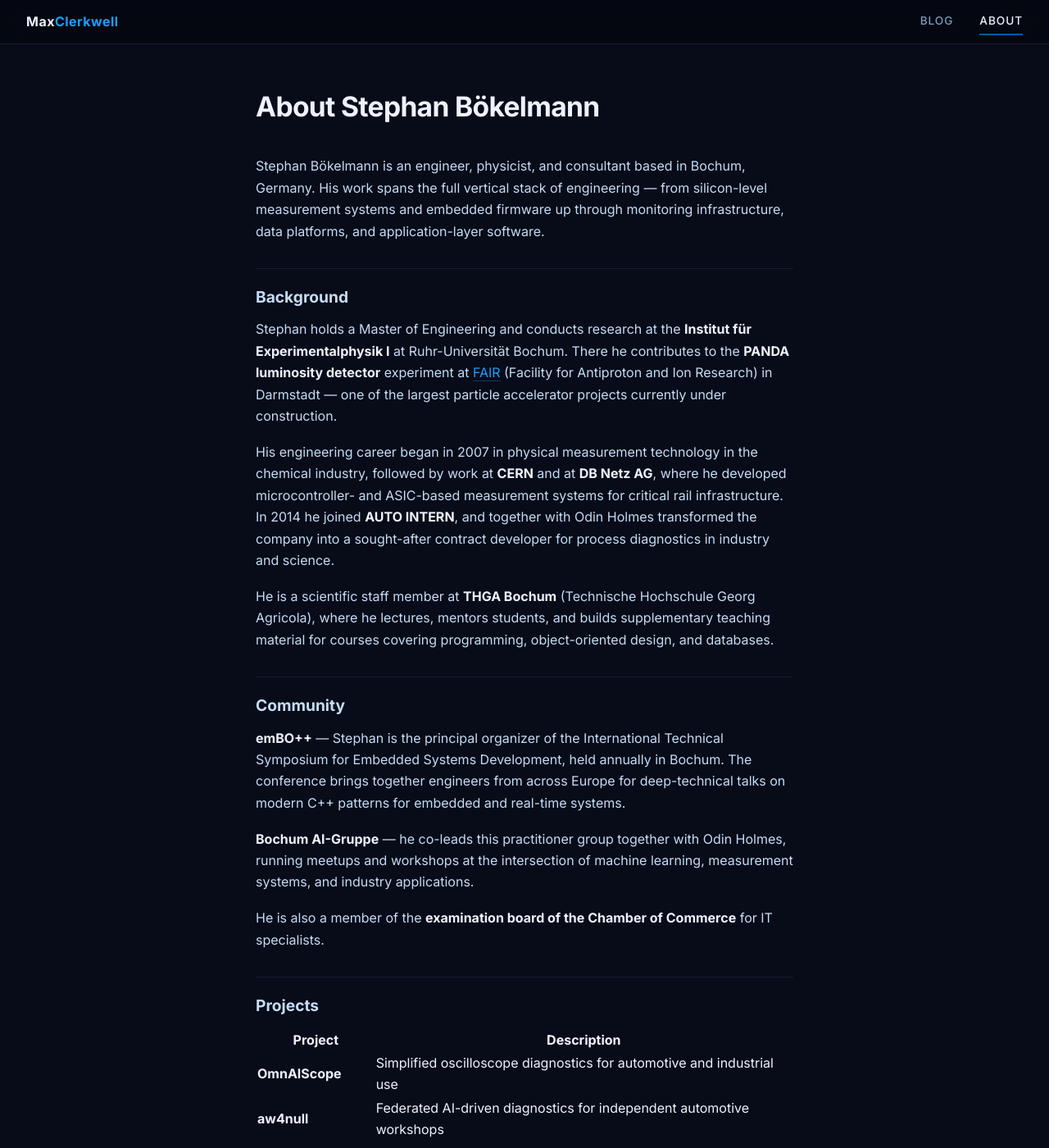
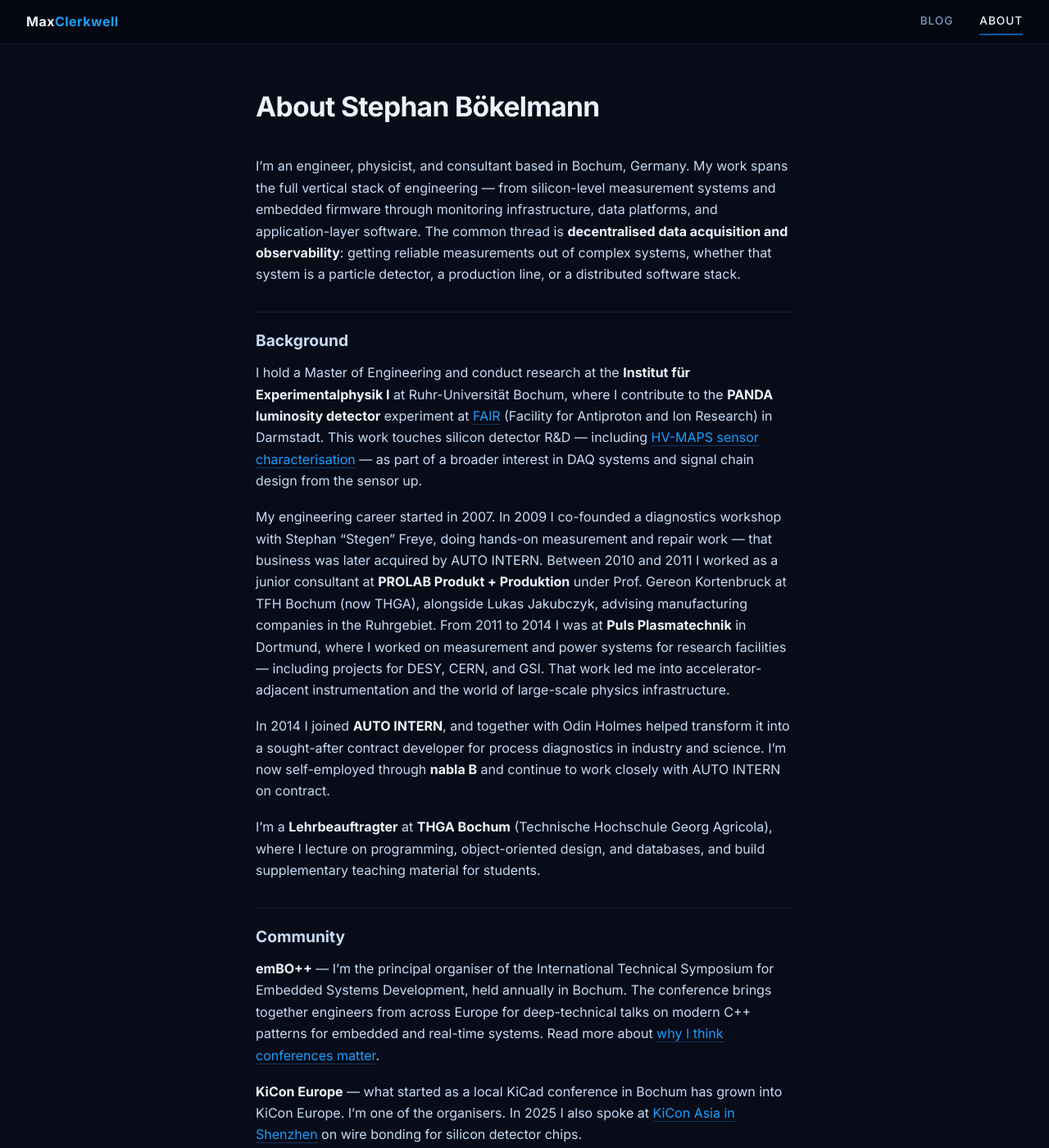
Before and after one commit to MaxClerkwell/maxclerkwell.github.io, a Jekyll site: the page built from about.md, in a window 1280 px wide and 1400 px high. Shown: the whole window at 82% size. Built offline with Jekyll 4.4.1, drawn with Linux system fonts in a browser that asks for light colours; nearby versions of some CDN libraries; library files that are not in the unit come from our copies; some of the changed text lies outside the part shown.

Commit message:
Rewrite about page: full career timeline, nabla B, KiCon Europe, PDSC
Adds missing career phases (2009 workshop with Freye, PROLAB 2010-11,
Puls Plasmatechnik 2011-14), corrects AUTO INTERN status (now via nabla B),
fixes title to Lehrbeauftragter, adds KiCon Europe and PDSC, links to
relevant blog posts throughout, switches to first person.

Co-Authored-By: Claude Sonnet 4.6 <noreply@anthropic.com>

```diff
--- a/about.md
+++ b/about.md
@@ -6,40 +6,46 @@ permalink: /about/
 
 # About Stephan Bökelmann
 
-Stephan Bökelmann is an engineer, physicist, and consultant based in Bochum, Germany. His work spans the full vertical stack of engineering — from silicon-level measurement systems and embedded firmware up through monitoring infrastructure, data platforms, and application-layer software.
+I'm an engineer, physicist, and consultant based in Bochum, Germany. My work spans the full vertical stack of engineering — from silicon-level measurement systems and embedded firmware through monitoring infrastructure, data platforms, and application-layer software. The common thread is **decentralised data acquisition and observability**: getting reliable measurements out of complex systems, whether that system is a particle detector, a production line, or a distributed software stack.
 
 ## Background
 
-Stephan holds a Master of Engineering and conducts research at the **Institut für Experimentalphysik I** at Ruhr-Universität Bochum. There he contributes to the **PANDA luminosity detector** experiment at [FAIR](https://fair-center.eu) (Facility for Antiproton and Ion Research) in Darmstadt — one of the largest particle accelerator projects currently under construction.
+I hold a Master of Engineering and conduct research at the **Institut für Experimentalphysik I** at Ruhr-Universität Bochum, where I contribute to the **PANDA luminosity detector** experiment at [FAIR](https://fair-center.eu) (Facility for Antiproton and Ion Research) in Darmstadt. This work touches silicon detector R&D — including [HV-MAPS sensor characterisation](/posts/hv-maps-energy-loss-simulation-may-2026/) — as part of a broader interest in DAQ systems and signal chain design from the sensor up.
 
-His engineering career began in 2007 in physical measurement technology in the chemical industry, followed by work at **CERN** and at **DB Netz AG**, where he developed microcontroller- and ASIC-based measurement systems for critical rail infrastructure. In 2014 he joined **AUTO INTERN**, and together with Odin Holmes transformed the company into a sought-after contract developer for process diagnostics in industry and science.
+My engineering career started in 2007. In 2009 I co-founded a diagnostics workshop with Stephan "Stegen" Freye, doing hands-on measurement and repair work — that business was later acquired by AUTO INTERN. Between 2010 and 2011 I worked as a junior consultant at **PROLAB Produkt + Produktion** under Prof. Gereon Kortenbruck at TFH Bochum (now THGA), alongside Lukas Jakubczyk, advising manufacturing companies in the Ruhrgebiet. From 2011 to 2014 I was at **Puls Plasmatechnik** in Dortmund, where I worked on measurement and power systems for research facilities — including projects for DESY, CERN, and GSI. That work led me into accelerator-adjacent instrumentation and the world of large-scale physics infrastructure.
 
-He is a scientific staff member at **THGA Bochum** (Technische Hochschule Georg Agricola), where he lectures, mentors students, and builds supplementary teaching material for courses covering programming, object-oriented design, and databases.
+In 2014 I joined **AUTO INTERN**, and together with Odin Holmes helped transform it into a sought-after contract developer for process diagnostics in industry and science. I'm now self-employed through **nabla B** and continue to work closely with AUTO INTERN on contract.
+
+I'm a **Lehrbeauftragter** at **THGA Bochum** (Technische Hochschule Georg Agricola), where I lecture on programming, object-oriented design, and databases, and build supplementary teaching material for students.
 
 ## Community
 
-**emBO++** — Stephan is the principal organizer of the International Technical Symposium for Embedded Systems Development, held annually in Bochum. The conference brings together engineers from across Europe for deep-technical talks on modern C++ patterns for embedded and real-time systems.
+**emBO++** — I'm the principal organiser of the International Technical Symposium for Embedded Systems Development, held annually in Bochum. The conference brings together engineers from across Europe for deep-technical talks on modern C++ patterns for embedded and real-time systems. Read more about [why I think conferences matter](/posts/why-conferences-march-2026/).
 
-**Bochum AI-Gruppe** — he co-leads this practitioner group together with Odin Holmes, running meetups and workshops at the intersection of machine learning, measurement systems, and industry applications.
+**KiCon Europe** — what started as a local KiCad conference in Bochum has grown into KiCon Europe. I'm one of the organisers. In 2025 I also spoke at [KiCon Asia in Shenzhen](/posts/kicon-asia-2025/) on wire bonding for silicon detector chips.
 
-He is also a member of the **examination board of the Chamber of Commerce** for IT specialists.
+**Practical DataScience Congress (PDSC)** — I co-organise this practitioner-focused event at the intersection of machine learning, measurement systems, and industry applications.
+
+**Bochum AI-Gruppe** — together with Odin Holmes I co-lead this meetup group for engineers working with machine learning in production and science contexts.
+
+I'm also a member of the **examination board of the Chamber of Commerce** for IT specialists.
 
 ## Projects
 
 | Project | Description |
 |---------|-------------|
-| **OmnAIScope** | Simplified oscilloscope diagnostics for automotive and industrial use |
+| **[OmnAIScope](/posts/omnaiscope-august-2025/)** | Simplified oscilloscope diagnostics for automotive and industrial use |
 | **aw4null** | Federated AI-driven diagnostics for independent automotive workshops |
 | **HORUS Monitoring** | Production-grade observability and telemetry infrastructure |
 | **HORUS Profiling** | Performance profiling stack for embedded and distributed systems |
 | **STEMgraph** | STEM education tooling |
 | **ultraSonic** | Ultrasonic measurement systems |
-| **MSU-EIS** | Embedded instrumentation systems |
-| **CEPH-Cluster** | Distributed storage infrastructure |
+| **[MSU-EIS](/posts/msu-eis-2024/)** | Embedded instrumentation for electrochemical impedance spectroscopy in the field |
+| **CEPH-Cluster** | Distributed storage infrastructure, jointly operated with THGA (PROLAB) — built together with Philipp Lehmann ([@philippthecron](https://x.com/philippthecron)) |
 
 ## Writing
 
-This blog is the canonical home for longform writing. One post per week — covering **monitoring systems in production**, **university lecture material** from THGA Bochum, and **firsthand visits to electronics companies** and fabs around the world.
+This blog is the canonical home for longform writing — at least one post per week. I cover **decentralised DAQ and monitoring systems**, **university lecture material** from THGA Bochum, **particle physics instrumentation**, and **firsthand visits to manufacturing sites, labs, and accelerator facilities** around the world.
 
 ## Contact
 
```
